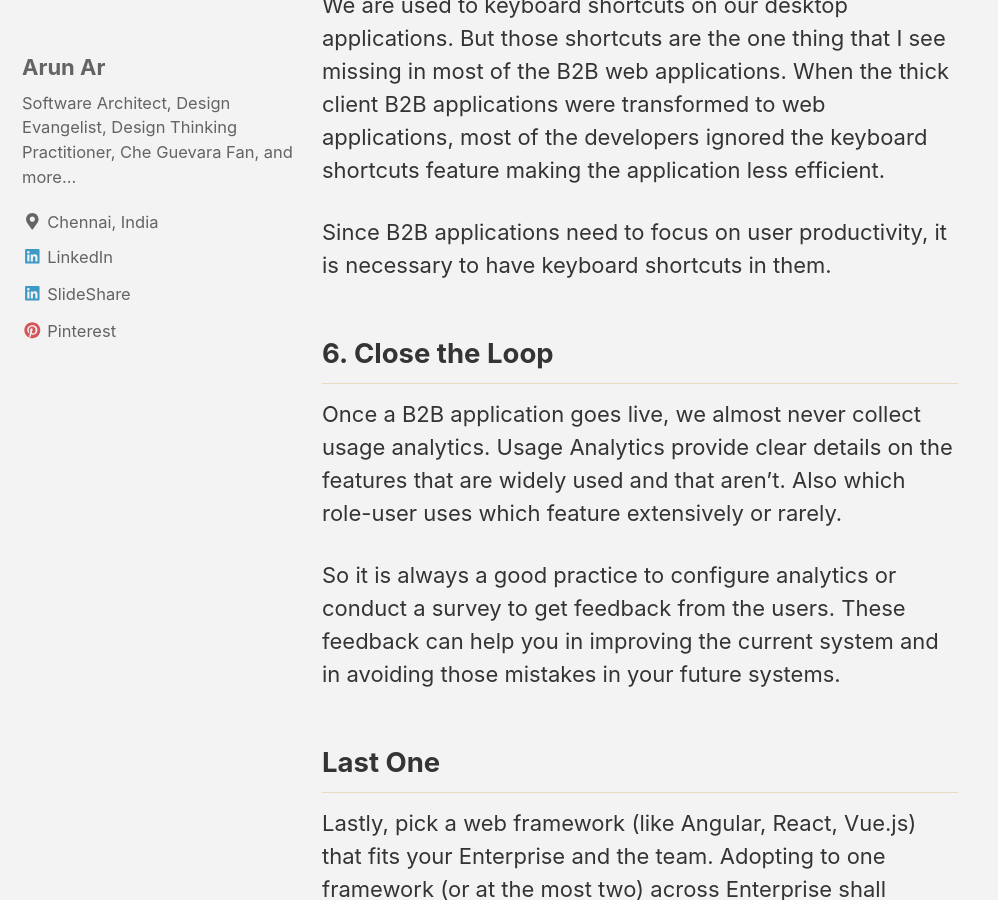
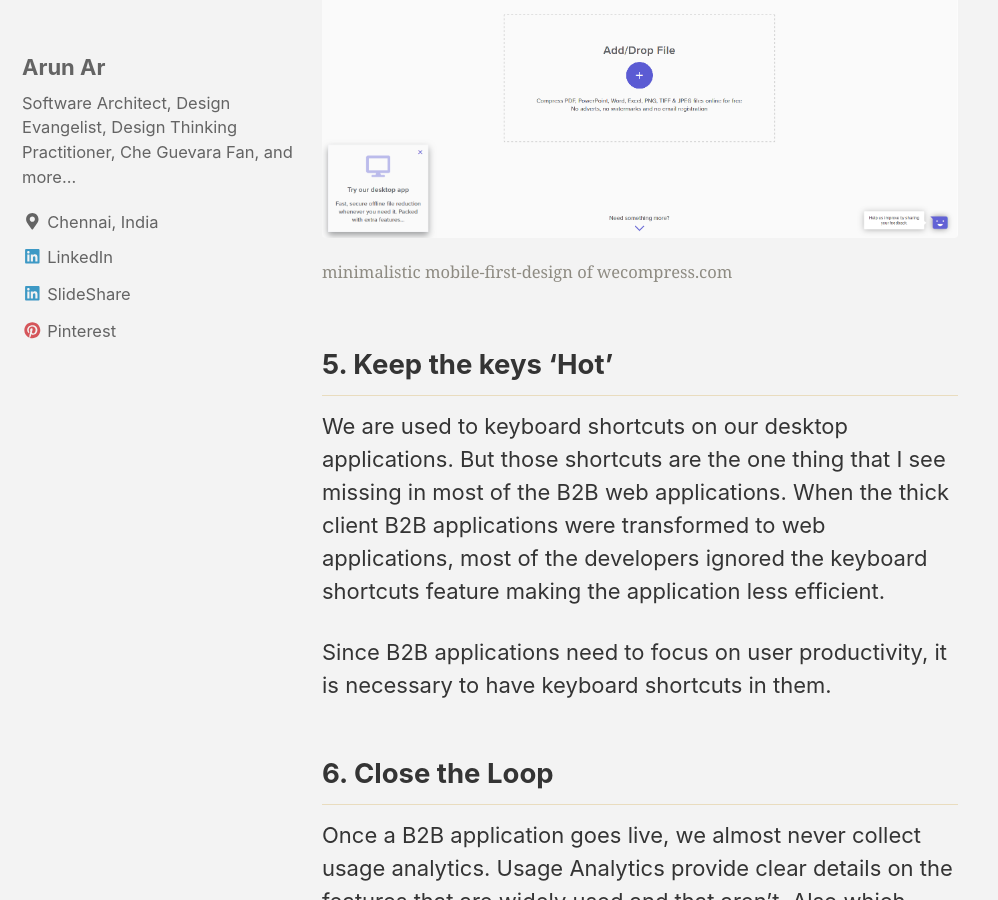
Before and after one commit to arun-ar/arun-ar.github.io, a Jekyll site: the page built from _posts/2018-07-26-6-things-to-build-better-b2b-web-ui.markdown, in a window 1280 px wide and 900 px high, scrolled down 3815 px. Shown: the whole window, without its empty margins (0-998 px from the left). Built offline with Jekyll 4.4.1, drawn with Linux system fonts in a browser that asks for light colours; nearby versions of some CDN libraries.

Commit message:
4.3 draft second article with image

```diff
--- a/_posts/2018-07-26-6-things-to-build-better-b2b-web-ui.markdown
+++ b/_posts/2018-07-26-6-things-to-build-better-b2b-web-ui.markdown
@@ -52,6 +52,8 @@ A B2B user would want to do his/her job effectively. They know where things are
 
 [Minimalism](https://www.sitepoint.com/what-is-minimalism/) is a design style wherein clutter on their design estate (be it a portrait, a product or even life) is kept none or minimal. I see sticking to a [Mobile-First-Design](https://www.uxpin.com/studio/blog/a-hands-on-guide-to-mobile-first-design/) approach for a Desktop application will ensure the design stays minimalistic (avoiding much visual clutter).
 
+{% include figure image_path="/assets/images/minimal-app.png" alt="minimalistic mobile-first-design of wecompress.com" caption="minimalistic mobile-first-design of wecompress.com" %}
+
 ## 5. Keep the keys 'Hot'
 
 We are used to keyboard shortcuts on our desktop applications. But those shortcuts are the one thing that I see missing in most of the B2B web applications. When the thick client B2B applications were transformed to web applications, most of the developers ignored the keyboard shortcuts feature making the application less efficient.
```
Also changed, not shown: assets/images/minimal-app.png (added).
